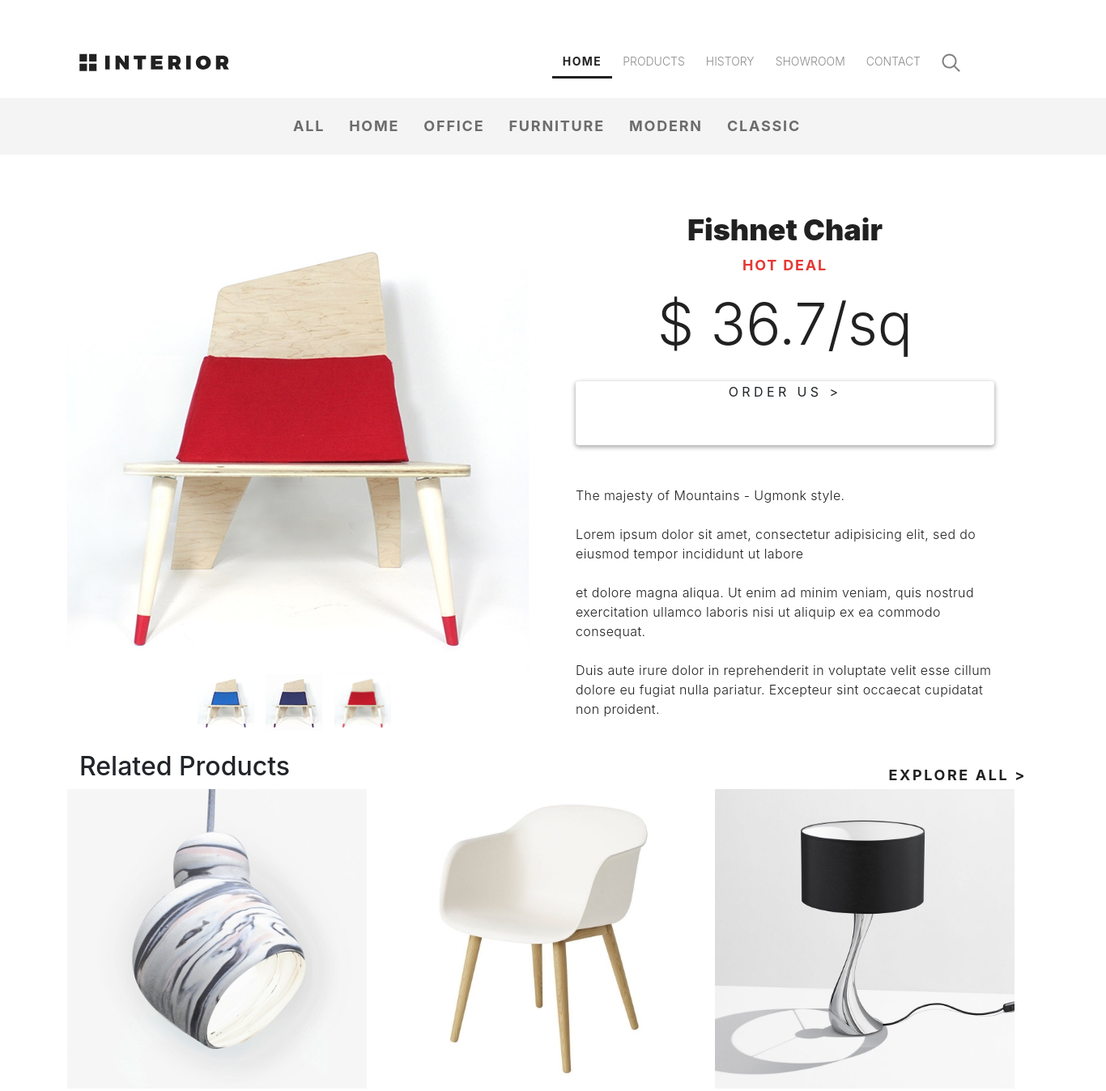
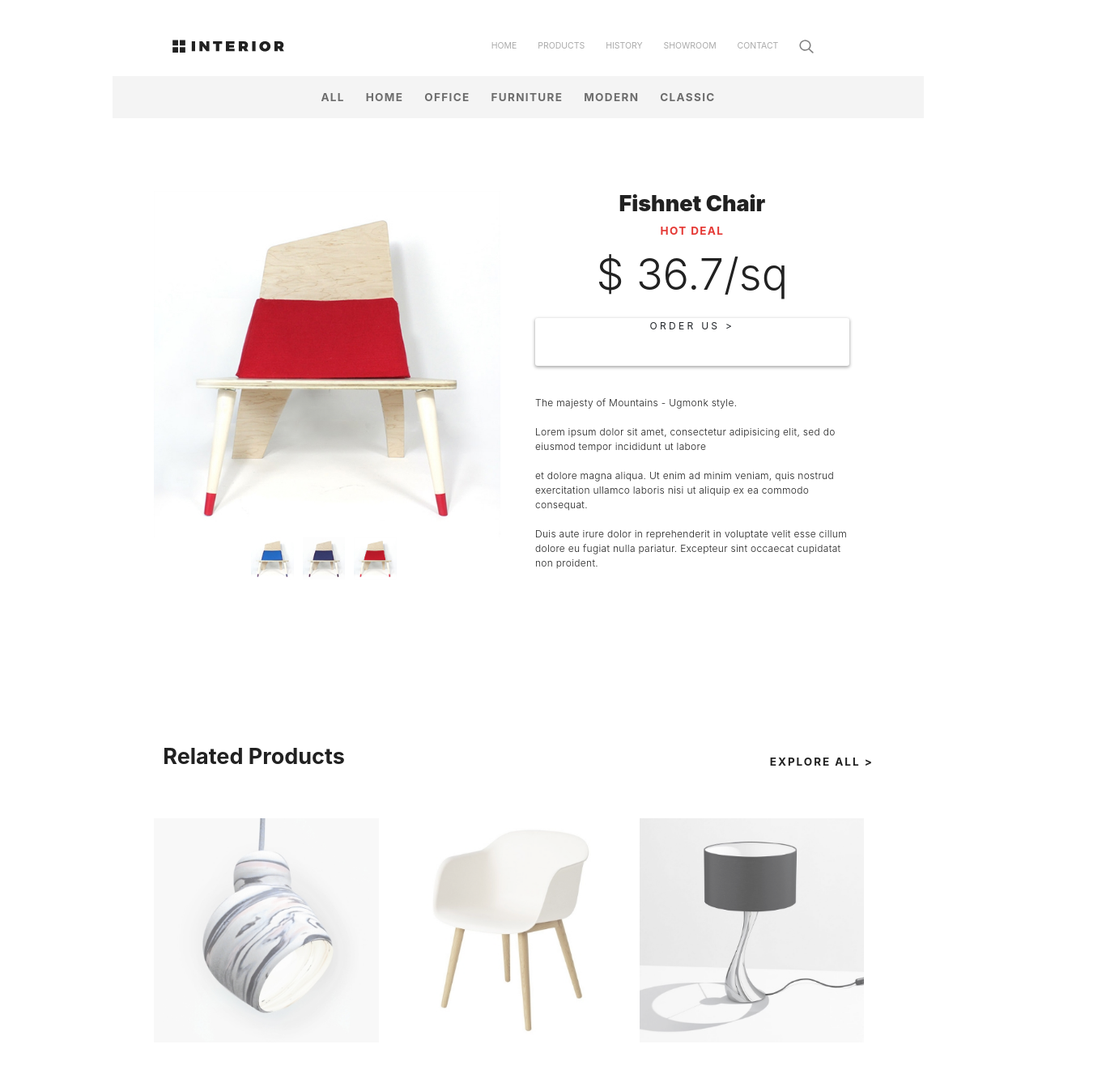
Before and after one commit to alexcoach030/Layoutproject, a website built with Parcel: page product.html in a window 1280 px wide. Shown: the top 1348 px of the page at 81% size, 1366 px wide, since content can reach past the window. Built offline with nearby package versions, Linux system fonts and the light colour scheme.

Commit message:
product html complete

```diff
--- a/css/main.css
+++ b/css/main.css
@@ -11,6 +11,7 @@ html {
 
 body{
   font-family: 'Montserrat', sans-serif;
+  zoom: 75%;
 }
 
 .maincontainer{
@@ -59,6 +60,7 @@ body{
 
 .menu-link:hover{
   color: #212121;
+
 }
 .menu-link-active{
   color: #212121;
@@ -637,13 +639,20 @@ body{
 }
 
 .footer{
-  height: 384px;
   background-image: url("../img/footer-back.svg");
   padding-bottom: 200px;
 }
 
 .footer-content{
   padding-top: 120px;
+}
+
+.related-img{
+  opacity: 0.7;
+}
+
+.related-img:hover{
+  opacity: 1;
 }
 
 .footer-contacts{
@@ -660,6 +669,13 @@ body{
   text-align: left;
   text-transform: uppercase;
   padding-bottom: 24px;
+}
+
+.opacityback{
+  background-color: #cccccc;
+  opacity: 0.5;
+  width: 370px;
+  height: 370px;
 }
 
 .footer-contacts-text{
@@ -788,7 +804,7 @@ body{
 
 .footer-copyright{
   float: left;
-  width: 362px;
+  width: 362px!important;
   color: #6c6c6c;
   font-size: 12px;
   font-weight: 700;
@@ -806,6 +822,7 @@ body{
 
 .footer-terms{
   padding-left: 172px;
+  padding-bottom: 100px;
 }
 
 .social{
@@ -873,6 +890,7 @@ body{
 
 .footer-terms-text:hover{
   letter-spacing: 1.3px;
+  color: #6c6c6c;
 }
 
 .headercont{
@@ -885,29 +903,8 @@ body{
   height: 70px;
 }
 
-.plinks{
-  align-items: center;
-  justify-content: center;
-}
-
-.plinks a{
-  color: #6c6c6c;
-  font-size: 18px;
-  font-weight: 700;
-  font-style: normal;
-  text-align: center;
-  text-transform: uppercase;
-  margin: 0 15px!important;
-  line-height: 70px;
-  letter-spacing: 1.8px;
-}
-
-.plinks a:hover{
-  text-decoration: none!important;
-}
-
 .product-slider{
-  margin-top: 72px;
+  margin-top: 120px;
 }
 
 .mp{
@@ -919,6 +916,11 @@ body{
   margin-left: 98px;
   margin-right: 98px;
   margin-bottom: 120px;
+  margin-top: 245px;
+}
+
+.related-header{
+  margin-bottom: 71px;
 }
 
 .cargo{
@@ -935,7 +937,7 @@ body{
 }
 
 .cargo ul li:hover{
-  outline: 1px solid black;
+  opacity: 0.5;
 }
 
 .product-btn{
@@ -994,10 +996,193 @@ body{
   margin-top: 50px;
 }
 
+nav {
+  width: 80%;
+  margin: 0 auto;
+  background: #fff;
+  padding: 50px 0;
+  box-shadow: 0px 5px 0px #dedede;
+}
+nav ul {
+  list-style: none;
+  text-align: center;
+}
+nav ul li {
+  display: inline-block;
+}
+nav ul li a {
+  display: block;
+  padding: 15px;
+  text-decoration: none;
+  color: #aaa;
+  font-weight: 800;
+  text-transform: uppercase;
+  margin: 0 10px;
+}
+nav ul li a,
+nav ul li a:after,
+nav ul li a:before {
+  transition: all .5s;
+}
+nav ul li a:hover {
+  color: #555;
+}
+
+
+/* stroke */
+nav.stroke ul li a,
+nav.fill ul li a {
+  position: relative;
+}
+nav.stroke ul li a:after,
+nav.fill ul li a:after {
+  position: absolute;
+  bottom: 0;
+  left: 0;
+  right: 0;
+  margin: auto;
+  width: 0%;
+  content: '.';
+  color: transparent;
+  background: #212121;
+  height: 1px;
+}
+nav.stroke ul li a:hover:after {
+  width: 100%;
+}
+
+.menu-link-product{
+  font-size: 14px;
+  font-weight: 400;
+  text-transform: uppercase;
+  text-decoration: none!important;
+  line-height: 1.4!important;
+  padding: 0px 5px 5px 5px;
+}
+
+.menu-link-product:hover{
+  color: #212121!important;
+  line-height: 1.4!important;
+}
+
+.menu_product{
+  padding-top: 0;
+  padding-bottom: 0;
+  float: right;
+  box-shadow: none;
+  width: auto;
+}
+
+.related-name{
+  color: #212121;
+  font-size: 36px;
+  font-weight: 700;
+  font-style: normal;
+  letter-spacing: normal;
+  text-align: left;
+}
 
 
 .btn:hover{
   background-color: coral;
+}
+
+.shift{
+  background-color: #f4f4f4;
+  align-items: center;
+  justify-content: center;
+  height: 70px;
+  padding: 0;
+  box-shadow: none;
+}
+
+nav.shift ul li a {
+  position:relative;
+  z-index: 1;
+  color: #6c6c6c;
+  font-size: 18px;
+  font-weight: 700;
+  font-style: normal;
+  text-align: center;
+  text-transform: uppercase;
+  padding-top: 0;
+  padding-bottom: 0;
+  line-height: 70px;
+  letter-spacing: 1.8px;
+  text-decoration: none;
+  margin: 0!important;
+}
+
+nav.shift ul li a:hover {
+  color: #212121;
+}
+nav.shift ul li a:after {
+  display: block;
+  position: absolute;
+  top: 0;
+  left: 0;
+  bottom: 0;
+  right: 0;
+  margin: auto;
+  width: 100%;
+  height: 1px;
+  content: '';
+  color: transparent;
+  background: #ffffff;
+  opacity: 0;
+  z-index: -1;
+}
+nav.shift ul li a:hover:after {
+  opacity: 1;
+  visibility: visible;
+  height: 100%;
+}
+
+
+
+/* Keyframes */
+@-webkit-keyframes fill {
+  0% {
+    width: 0%;
+    height: 1px;
+  }
+  50% {
+    width: 100%;
+    height: 1px;
+  }
+  100% {
+    width: 100%;
+    height: 100%;
+    background: #333;
+  }
+}
+
+/* Keyframes */
+@-webkit-keyframes circle {
+  0% {
+    width: 1px;
+    top: 0;
+    left: 0;
+    bottom: 0;
+    right: 0;
+    margin: auto;
+    height: 1px;
+    z-index: -1;
+    background: #eee;
+    border-radius: 100%;
+  }
+  100% {
+    background: #aaa;
+    height: 5000%;
+    width: 5000%;
+    z-index: -1;
+    top: 0;
+    bottom: 0;
+    left: 0;
+    right: 0;
+    margin: auto;
+    border-radius: 0;
+  }
 }
 
 ::selection {
@@ -1098,6 +1283,8 @@ textarea {
     text-shadow: none !important;
   }
 
+
+
   a,
   a:visited {
     text-decoration: underline;
--- a/product.html
+++ b/product.html
@@ -16,27 +16,39 @@
 </head>
 <body>
 <div class="maincontainer">
-  <div class="site">
+  <div class="container mx-0" style="max-width: 1366px">
     <div class="header headercont clearfix">
+      <div class="row">
+        <div class="col-md-12">
           <a href="#"><img src="img/logo.svg" alt="logo"></a>
-      <ul class="menu clearfix fill">
-        <li class="menu-list"><a href="" class="menu-link menu-link-active">HOME</a></li>
-        <li class="menu-list"><a href="" class="menu-link">PRODUCTS</a></li>
-        <li class="menu-list"><a href="" class="menu-link">HISTORY</a></li>
-        <li class="menu-list"><a href="" class="menu-link">SHOWROOM</a></li>
-        <li class="menu-list"><a href="" class="menu-link">CONTACT</a></li>
-        <li class="menu-list"><a href="" class="menu-link"><img class="menu-search-img" src="img/search.svg" alt="search"></a></li>
+          <nav class="stroke menu_product">
+          <ul>
+            <li><a href="index.html" class="menu-link-product">HOME</a></li>
+            <li><a href="#" class="menu-link-product">PRODUCTS</a></li>
+            <li><a href="#" class="menu-link-product">HISTORY</a></li>
+            <li><a href="#" class="menu-link-product">SHOWROOM</a></li>
+            <li><a href="#" class="menu-link-product">CONTACT</a></li>
+            <li><a href="#" class="menu-link-product"><img class="menu-search-img" src="img/search.svg" alt="search"></a></li>
           </ul>
+        </nav>
+        </div>
+      </div>
     </div>
     <div class="product-links mt-3">
-        <ul class="nav plinks container">
+      <div class="row">
+        <div class="col-md-12"></div>
+          <nav class="shift plinks">
+            <ul>
               <li><a href="#">All</a></li>
-          <li><a href="#">HOME</a></li>
+              <li><a href="index.html">HOME</a></li>
               <li><a href="#">OFFICE</a></li>
               <li><a href="#">FURNITURE</a></li>
               <li><a href="#">MODERN</a></li>
               <li><a href="#">CLASSIC</a></li>
             </ul>
+          </nav>
+        </div>
+      </div>
     </div>
     <div class="product-slider mp">
       <div class="row px-0">
@@ -62,16 +74,22 @@
     </div>
     <div class="related px-0">
       <div class="related-header px-0">
-        <h2 style="display:inline-block;">Related Products</h2>
-        <a class="explore-link" href="#">explore all &gt;</a>
+        <h2 class="related-name" style="display:inline-block;">Related Products</h2>
+        <a class="explore-link" style="text-decoration: none" href="#">explore all &gt</a>
       </div>
       <div class="row px-0">
-        <div class="col-md-4 px-0"><a href=""><img src="img/related1.jpg" alt="related1"></a></div>
-        <div class="col-md-4 px-0"><a href=""><img src="img/related2.jpg" alt="related2"></a></div>
-        <div class="col-md-4 px-0"><a href=""><img src="img/related3.jpg" alt="related3"></a></div>
+        <div class="col-md-4 px-0">
+          <a class="related-img" href=""><img src="img/related1.jpg" alt="related1"></a>
+        </div>
+        <div class="col-md-4 px-0">
+          <a class="related-img" href=""><img src="img/related2.jpg" alt="related2"></a>
+        </div>
+        <div class="col-md-4 px-0">
+          <a class="related-img" href=""><img src="img/related3.jpg" alt="related3"></a>
         </div>
       </div>
-    <div class="footer">
+    </div>
+    <div class="footer padding-site" style="padding-top: 120px;">
       <div class="footer-content mt-0 pt-0">
         <div class="footer-contacts">
           <p class="footer-contacts-tag">Contact us</p>
@@ -124,8 +142,7 @@
             </div>
           </div>
           <div class="footer-terms">
-            <a href="#" class="footer-terms-text">Terms & Conditions  /  Privacy policy & Cookies</a>
-          </div>
+            <a style="text-decoration: none; :hover{color: #6c6c6c}" href="#" class="footer-terms-text">Terms & Conditions  /  Privacy policy & Cookies</a>
           </div>
         </div>
       </div>
```
Also changed, not shown: index.html (+1 -1 lines). Lines whose indentation alone changed are shown as unchanged.
